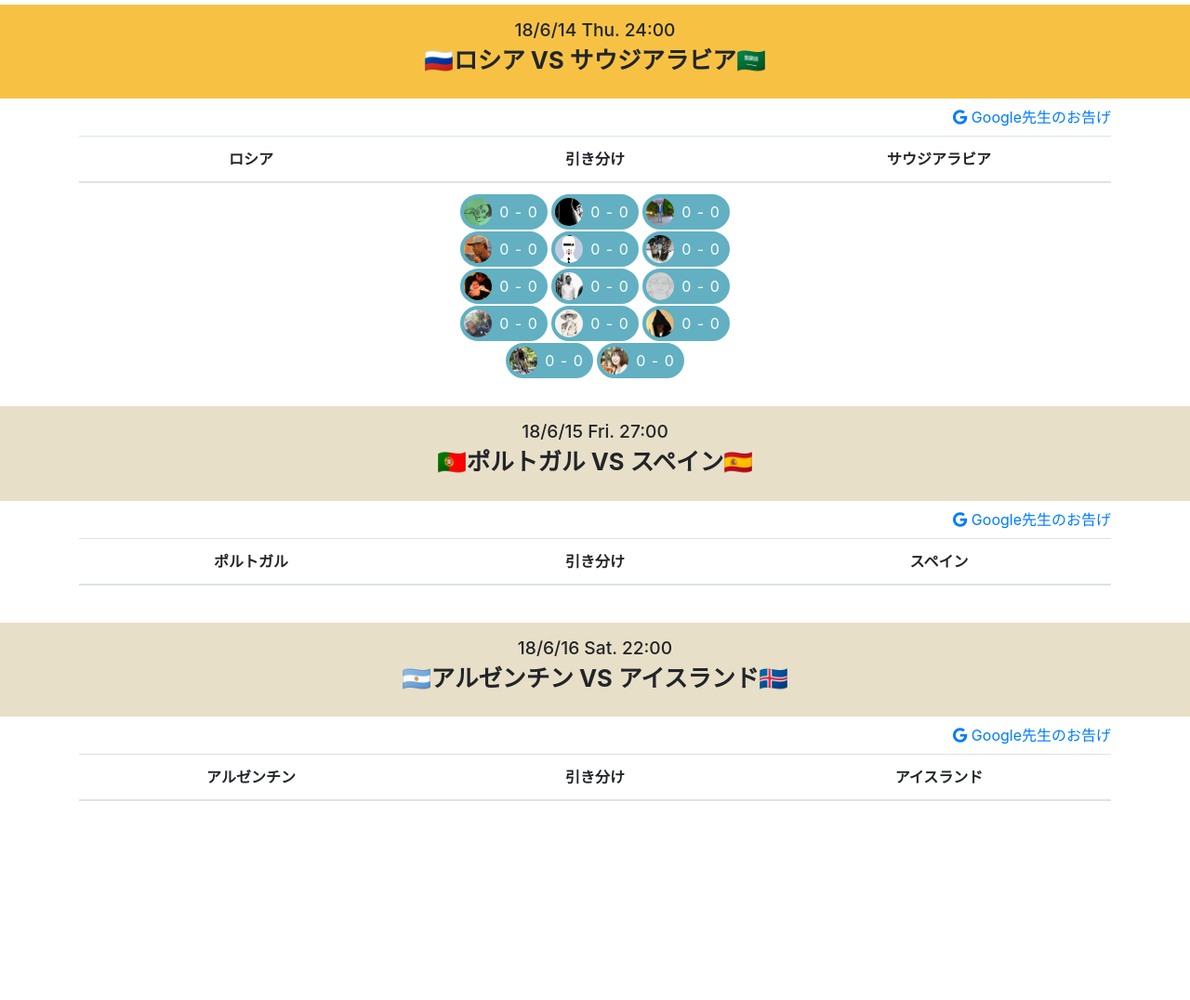
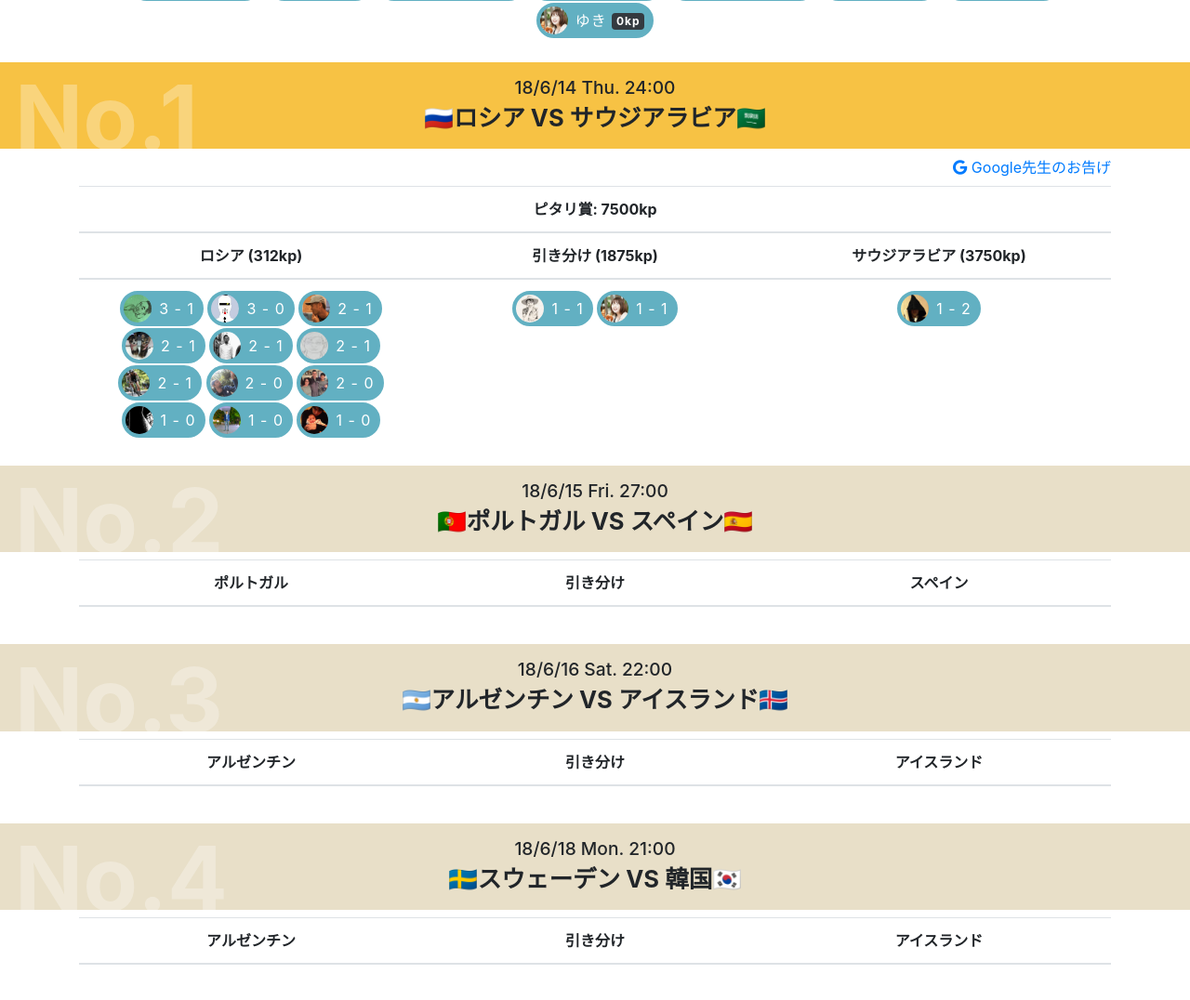
Before and after one commit to s12bt/koke-soccer2018, a website: page index.html in a window 1280 px wide. Shown: the part 622-1698 px from the top of the page at 93% size. Before the commit the page ends 1524 px from the top, so only its background shows below. Drawn offline with nearby package versions, Linux system fonts and the light colour scheme.

Commit message:
1戦目予想公開

```diff
--- a/index.html
+++ b/index.html
@@ -29,6 +29,7 @@
           <li>1試合ごとにスコアまでぴったり当てた人が勝者。各戦ごとにBETされたポイント勝者総取り</li>
           <li>正解が複数人いた場合にはBETされたポイントを勝者で分割</li>
           <li>もし勝者がいなければ、BETされたポイント半分はジャックポットとして次回に持ち越し。もう半分は勝敗を当てた人に分配</li>
+          <li>10試合終わって、1番ポイントが高い人が優勝</li>
         </ul>
       </div>
 
@@ -90,9 +91,14 @@
       <span class="member__content">吉田 <span class="badge badge-dark">0kp</span></span>
     </div>
     <div class="member">
+      <img class="member__image" src="./src/m-komada.jpg" alt="駒田" />
+      <span class="member__content">駒田 <span class="badge badge-dark">0kp</span></span>
+    </div>
+    <div class="member">
       <img class="member__image" src="./src/m-yuki.jpg" alt="ゆき" />
       <span class="member__content">ゆき <span class="badge badge-dark">0kp</span></span>
     </div>
+
 
     <!-- member template
 
@@ -148,6 +154,10 @@
                 <img class="member__image" src="./src/m-yoshida.jpg" alt="吉田" />
                 <span class="member__content">0 - 0</span>
               </div>
+              <div class="member" data-toggle="tooltip" data-placement="left" title="駒田">
+                <img class="member__image" src="./src/m-komada.jpg" alt="駒田" />
+                <span class="member__content">0 - 0</span>
+              </div>
               <div class="member" data-toggle="tooltip" data-placement="left" title="ゆき">
                 <img class="member__image" src="./src/m-yuki.jpg" alt="ゆき" />
                 <span class="member__content">0 - 0</span>
@@ -159,8 +169,9 @@
   <div class="game">
     <div class="game__titleContainer game__titleContainer--next">
       <h2>
-      <span class="game__date">18/6/14 Thu. 24:00</span>
-      <span class="game__title">🇷🇺ロシア VS サウジアラビア🇸🇦</span>
+        <span class="game__count">No.1</span>
+        <span class="game__date">18/6/14 Thu. 24:00</span>
+        <span class="game__title">🇷🇺ロシア VS サウジアラビア🇸🇦</span>
       </h2>
     </div>
     <div class="container">
@@ -173,74 +184,82 @@
       <table class="table game__table">
         <thead>
         <tr>
-          <th>ロシア</th>
-          <th>引き分け</th>
-          <th>サウジアラビア</th>
+          <th colspan="3">ピタリ賞: 7500kp</th>
+        </tr>
+        <tr>
+          <th>ロシア (312kp)</th>
+          <th>引き分け (1875kp)</th>
+          <th>サウジアラビア (3750kp)</th>
         </tr>
         </thead>
         <tbody>
           <tr>
             <td>
-            </td>
-            <td>
               <div class="member" data-toggle="tooltip" data-placement="left" title="綿村">
                 <img class="member__image" src="./src/m-watamura.jpg" alt="綿村" />
-                <span class="member__content">0 - 0</span>
+                <span class="member__content">3 - 1</span>
+              </div>
+              <div class="member" data-toggle="tooltip" data-placement="left" title="宇佐美">
+                <img class="member__image" src="./src/m-usami.jpg" alt="宇佐美" />
+                <span class="member__content">3 - 0</span>
+              </div>
+              <div class="member" data-toggle="tooltip" data-placement="left" title="茂木">
+                <img class="member__image" src="./src/m-mogi.jpg" alt="茂木" />
+                <span class="member__content">2 - 1</span>
+              </div>
+              <div class="member" data-toggle="tooltip" data-placement="left" title="あつみん">
+                <img class="member__image" src="./src/m-atsumi.jpg" alt="あつみん" />
+                <span class="member__content">2 - 1</span>
+              </div>
+              <div class="member" data-toggle="tooltip" data-placement="left" title="やまこ">
+                <img class="member__image" src="./src/m-yamako.jpg" alt="やまこ" />
+                <span class="member__content">2 - 1</span>
+              </div>
+              <div class="member" data-toggle="tooltip" data-placement="left" title="🦀">
+                <img class="member__image" src="./src/m-kani.jpg" alt="🦀" />
+                <span class="member__content">2 - 1</span>
+              </div>
+              <div class="member" data-toggle="tooltip" data-placement="left" title="吉田">
+                <img class="member__image" src="./src/m-yoshida.jpg" alt="吉田" />
+                <span class="member__content">2 - 1</span>
+              </div>
+              <div class="member" data-toggle="tooltip" data-placement="left" title="デレック">
+                <img class="member__image" src="./src/m-deek.jpg" alt="デレック" />
+                <span class="member__content">2 - 0</span>
+              </div>
+              <div class="member" data-toggle="tooltip" data-placement="left" title="駒田">
+                <img class="member__image" src="./src/m-komada.jpg" alt="駒田" />
+                <span class="member__content">2 - 0</span>
               </div>
               <div class="member" data-toggle="tooltip" data-placement="left" title="藤野">
                 <img class="member__image" src="./src/m-fujino.jpg" alt="藤野" />
-                <span class="member__content">0 - 0</span>
+                <span class="member__content">1 - 0</span>
               </div>
               <div class="member" data-toggle="tooltip" data-placement="left" title="小黒">
                 <img class="member__image" src="./src/m-oguro.jpg" alt="小黒" />
-                <span class="member__content">0 - 0</span>
-              </div>
-              <div class="member" data-toggle="tooltip" data-placement="left" title="茂木">
-                <img class="member__image" src="./src/m-mogi.jpg" alt="茂木" />
-                <span class="member__content">0 - 0</span>
-              </div>
-              <div class="member" data-toggle="tooltip" data-placement="left" title="宇佐美">
-                <img class="member__image" src="./src/m-usami.jpg" alt="宇佐美" />
-                <span class="member__content">0 - 0</span>
-              </div>
-              <div class="member" data-toggle="tooltip" data-placement="left" title="あつみん">
-                <img class="member__image" src="./src/m-atsumi.jpg" alt="あつみん" />
-                <span class="member__content">0 - 0</span>
+                <span class="member__content">1 - 0</span>
               </div>
               <div class="member" data-toggle="tooltip" data-placement="left" title="研太">
                 <img class="member__image" src="./src/m-kenta.jpg" alt="研太" />
-                <span class="member__content">0 - 0</span>
+                <span class="member__content">1 - 0</span>
               </div>
-              <div class="member" data-toggle="tooltip" data-placement="left" title="やまこ">
-                <img class="member__image" src="./src/m-yamako.jpg" alt="やまこ" />
-                <span class="member__content">0 - 0</span>
-              </div>
-              <div class="member" data-toggle="tooltip" data-placement="left" title="🦀">
-                <img class="member__image" src="./src/m-kani.jpg" alt="🦀" />
-                <span class="member__content">0 - 0</span>
-              </div>
-              <div class="member" data-toggle="tooltip" data-placement="left" title="デレック">
-                <img class="member__image" src="./src/m-deek.jpg" alt="デレック" />
-                <span class="member__content">0 - 0</span>
-              </div>
+            </td>
+            <td>
               <div class="member" data-toggle="tooltip" data-placement="left" title="はまだ">
                 <img class="member__image" src="./src/m-hamada.jpg" alt="はまだ" />
-                <span class="member__content">0 - 0</span>
-              </div>
-              <div class="member" data-toggle="tooltip" data-placement="left" title="いけはた">
-                <img class="member__image" src="./src/m-ikehata.jpg" alt="いけはた" />
-                <span class="member__content">0 - 0</span>
-              </div>
-              <div class="member" data-toggle="tooltip" data-placement="left" title="吉田">
-                <img class="member__image" src="./src/m-yoshida.jpg" alt="吉田" />
-                <span class="member__content">0 - 0</span>
+                <span class="member__content">1 - 1</span>
               </div>
               <div class="member" data-toggle="tooltip" data-placement="left" title="ゆき">
                 <img class="member__image" src="./src/m-yuki.jpg" alt="ゆき" />
-                <span class="member__content">0 - 0</span>
+                <span class="member__content">1 - 1</span>
               </div>
             </td>
-            <td></td>
+            <td>
+              <div class="member" data-toggle="tooltip" data-placement="left" title="いけはた">
+                <img class="member__image" src="./src/m-ikehata.jpg" alt="いけはた" />
+                <span class="member__content">1 - 2</span>
+              </div>
+            </td>
           </tr>
         </tbody>
       </table>
@@ -249,17 +268,12 @@
   <div class="game">
     <div class="game__titleContainer">
       <h2>
+        <span class="game__count">No.2</span>
         <span class="game__date">18/6/15 Fri. 27:00</span>
         <span class="game__title">🇵🇹ポルトガル VS スペイン🇪🇸</span>
       </h2>
     </div>
     <div class="container">
-      <div class="game__google">
-        <a href="https://www.google.co.jp/search?q=%E3%83%AF%E3%83%BC%E3%83%AB%E3%83%89%E3%82%AB%E3%83%83%E3%83%97#sie=m;/g/11f4qdw869;2;/m/030q7;dt;fp;1"
-           target="_blank"
-           class=""
-        ><i class="fab fa-google"></i> Google先生のお告げ</a>
-      </div>
       <table class="table game__table">
         <thead>
         <tr>
@@ -284,17 +298,41 @@
   <div class="game">
     <div class="game__titleContainer">
       <h2>
+        <span class="game__count">No.3</span>
         <span class="game__date">18/6/16 Sat. 22:00</span>
         <span class="game__title">🇦🇷アルゼンチン VS アイスランド🇮🇸</span>
       </h2>
     </div>
     <div class="container">
-      <div class="game__google">
-        <a href="https://www.google.co.jp/search?q=%E3%83%AF%E3%83%BC%E3%83%AB%E3%83%89%E3%82%AB%E3%83%83%E3%83%97#sie=m;/g/11f62zzsx3;2;/m/030q7;dt;fp;1"
-           target="_blank"
-           class=""
-        ><i class="fab fa-google"></i> Google先生のお告げ</a>
-      </div>
+      <table class="table game__table">
+        <thead>
+        <tr>
+          <th>アルゼンチン</th>
+          <th>引き分け</th>
+          <th>アイスランド</th>
+        </tr>
+        </thead>
+        <tbody>
+        <tr>
+          <td>
+          </td>
+          <td>
+          </td>
+          <td></td>
+        </tr>
+        </tbody>
+      </table>
+    </div>
+  </div>
+  <div class="game">
+    <div class="game__titleContainer">
+      <h2>
+        <span class="game__count">No.4</span>
+        <span class="game__date">18/6/18 Mon. 21:00</span>
+        <span class="game__title">🇸🇪スウェーデン VS 韓国🇰🇷</span>
+      </h2>
+    </div>
+    <div class="container">
       <table class="table game__table">
         <thead>
         <tr>
--- a/scss/style.scss
+++ b/scss/style.scss
@@ -92,6 +92,7 @@
   $baseColor: #F7C244;
 
   &__titleContainer {
+    position: relative;
     background-color: transparentize(desaturate($baseColor, 50%), 1 - 0.4);
     text-align: center;
     padding: 16px 0;
@@ -104,6 +105,20 @@
     &--done {
       background-color: #CCC;
     }
+
+    h2 {
+      margin-bottom: 0;
+    }
+  }
+
+  &__count {
+    position: absolute;
+    display: block;
+    left: 16px;
+    bottom: -24px;
+    font-size: 6rem;
+    font-weight: bold;
+    color: transparentize(#FFF, 1 - 0.3);
   }
 
   &__date {
```
Also changed, not shown: scss/style.css, src/m-komada.jpg (added), 1 other file.
